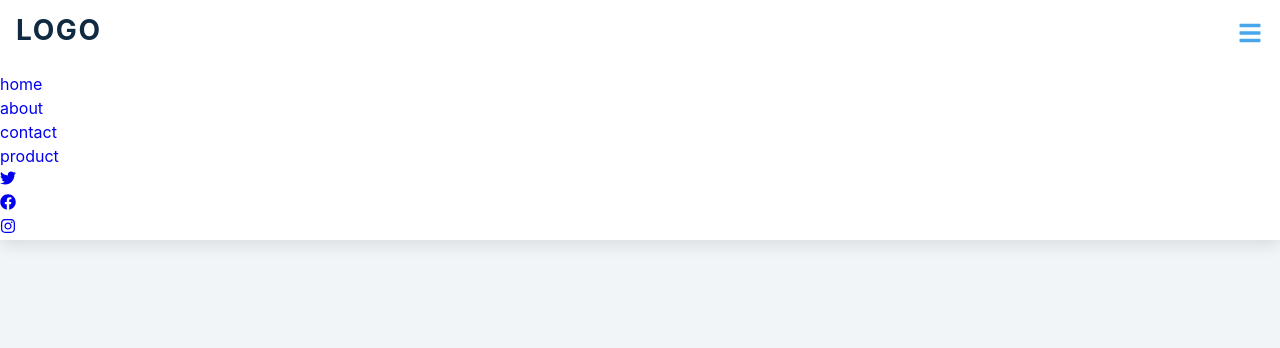
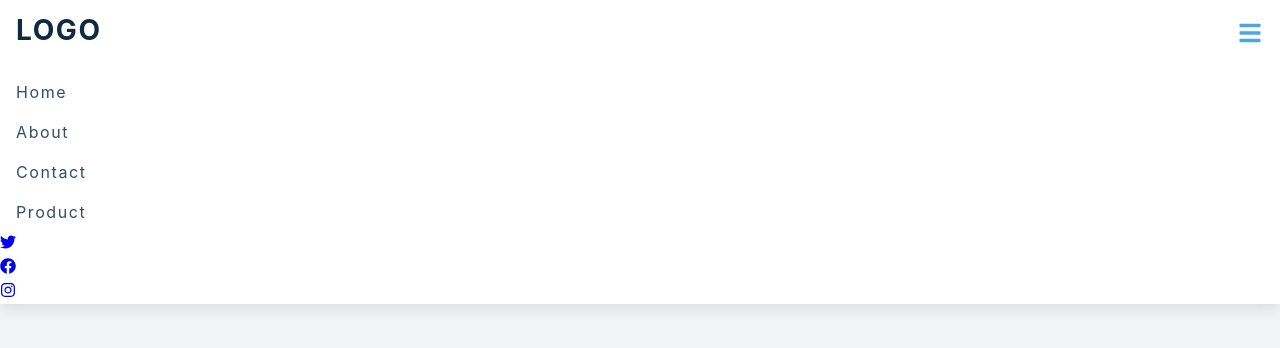
Before and after one commit to vk0808/navbar, a React (Create React App) app: page / in a window 1280 px wide. Shown: the top 348 px of the page. Built offline with nearby package versions, Linux system fonts and the light colour scheme.

Commit message:
added link style

```diff
--- a/src/styles.css
+++ b/src/styles.css
@@ -157,3 +157,12 @@ nav {
   transition: var(--transition);
   cursor: pointer;
 }
+.links a {
+  color: var(--clr-grey-3);
+  font-size: 1rem;
+  text-transform: capitalize;
+  letter-spacing: var(--spacing);
+  display: block;
+  padding: 0.5rem 1rem;
+  transition: var(--transition);
+}
```
